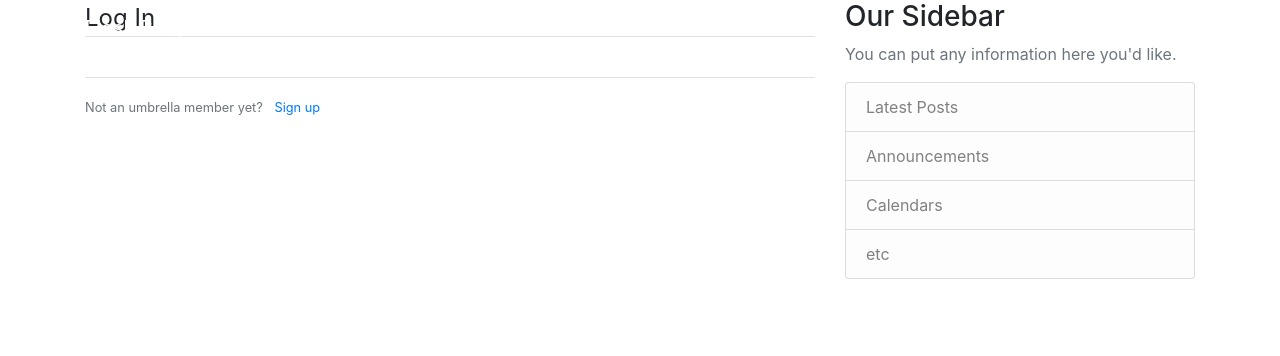
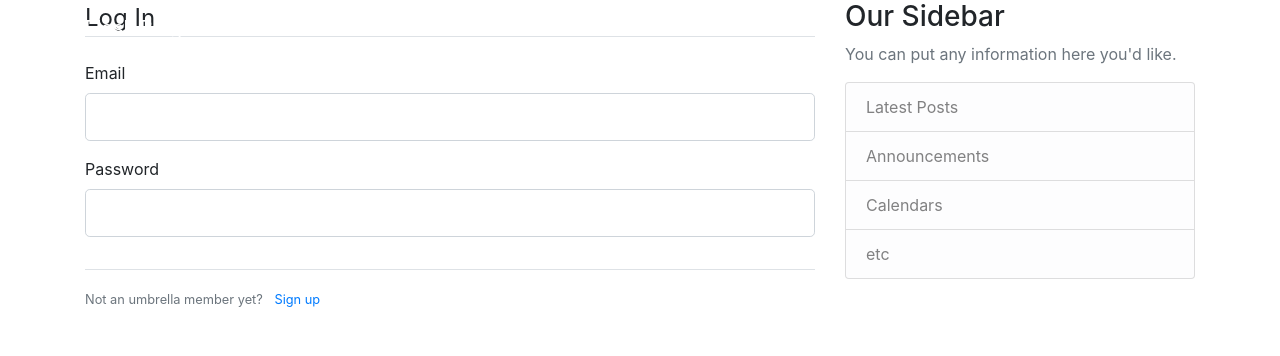
Before and after one commit to gh-lutheravery/umbrella, a Flask app: page /login in a window 1280 px wide. Shown: the top 356 px of the page. Run offline with Flask 3, Linux system fonts and the light colour scheme; some libraries are stand-ins or nearby versions.

Commit message:
fill in email and password

```diff
--- a/umbrella/templates/login.html
+++ b/umbrella/templates/login.html
@@ -5,6 +5,34 @@
             {{ form.hidden_tag() }}
             <fieldset class="form-group">
                 <legend class="border-bottom mb-4">Log In</legend>
+                <div class="form-group">
+                    {{ form.email.label(class="form-control-label") }}
+                    {% if form.email.errors %}
+                        {{ form.email(class="form-control form-control-lg is-invalid") }}
+                        <div class="invalid-feedback">
+                            {% for error in form.email.errors %}
+                                <span>{{ error }}</span>
+                            {% endfor %}
+                        </div>
+                    {% else %}
+                        {{ form.email(class="form-control form-control-lg") }}
+                    {% endif %}
+                </div>
+                <div class="form-group">
+                    {{ form.password.label(class="form-control-label") }}
+                    {% if form.password.errors %}
+                        {{ form.password(class="form-control form-control-lg is-invalid") }}
+                        <div class="invalid-feedback">
+                            {% for error in form.password.errors %}
+                                <span>{{ error }}</span>
+                            {% endfor %}
+                        </div>
+                    {% else %}
+                        {{ form.password(class="form-control form-control-lg") }}
+                    {% endif %}
+                </div>
+
+            </fieldset>
 
         </form>
     </div>
```
